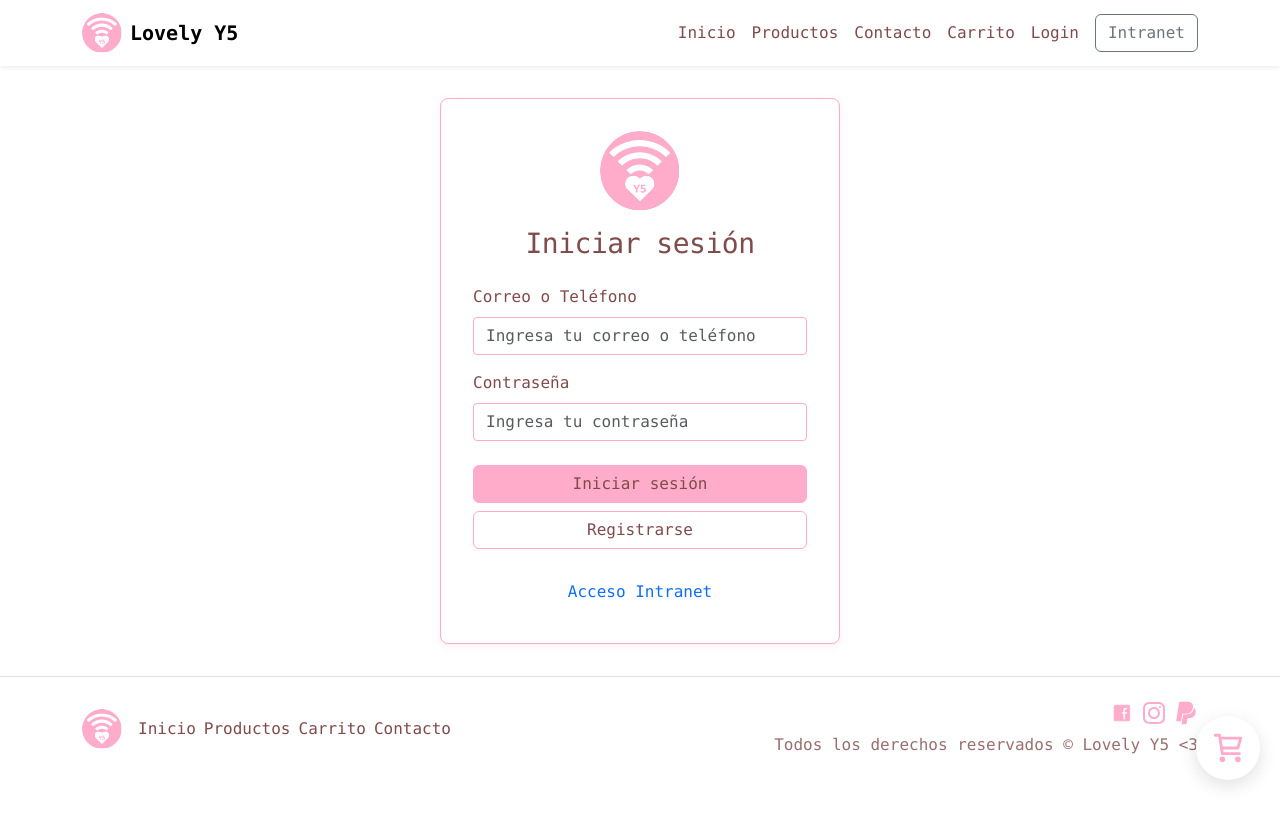
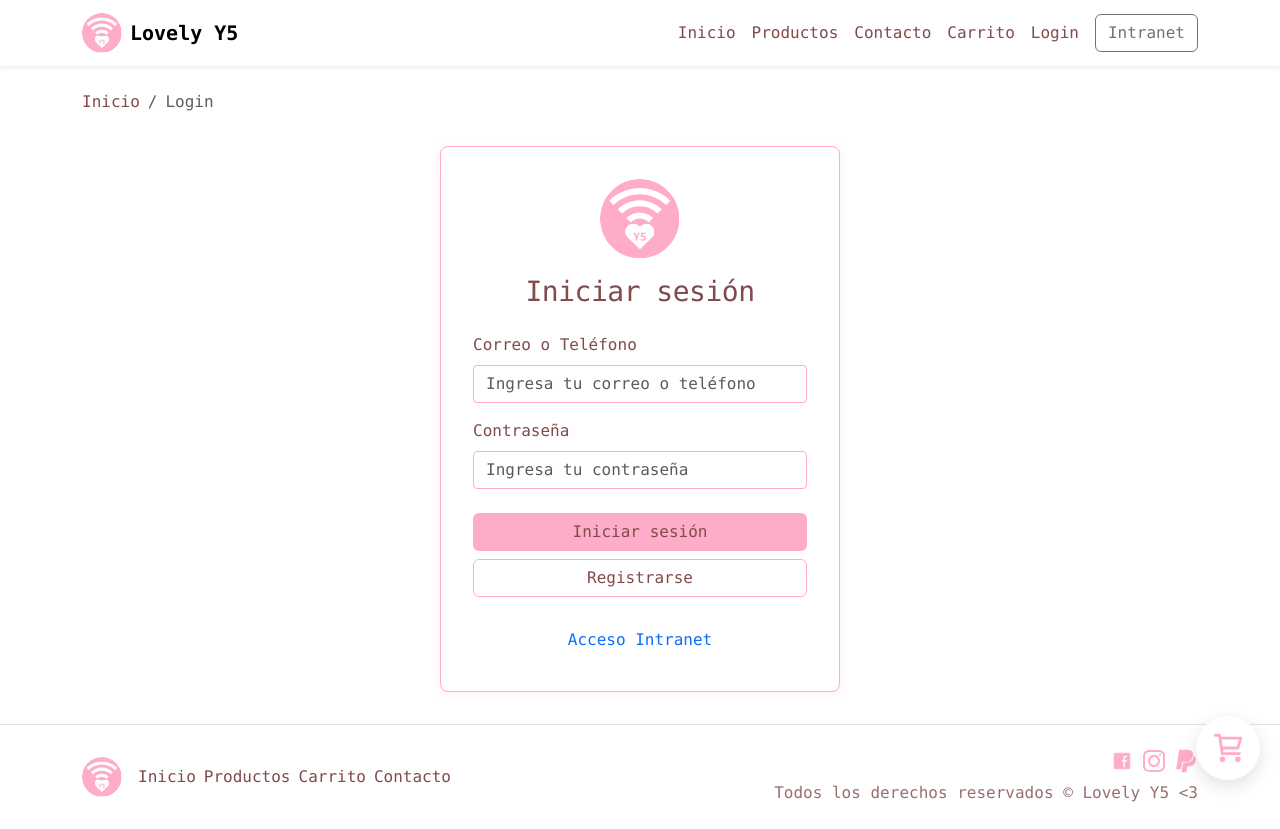
Before and after one commit to sibelsama111/lovely-y5-webnextjs, a Next.js app in the folder lovely-y5/: page /login in a window 1280 px wide. Before the commit the page ends 800 px from the top, so only its background shows below. Built offline with nearby package versions, Linux system fonts and the light colour scheme.

Commit message:
opcion de retroceso

```diff
--- a/lovely-y5/app/layout.tsx
+++ b/lovely-y5/app/layout.tsx
@@ -5,6 +5,7 @@ import { CartProvider } from '../context/CartContext'
 import Navbar from '../components/Navbar'
 import Footer from '../components/Footer'
 import FloatingCart from '../components/FloatingCart'
+import Breadcrumb from '../components/Breadcrumb'
 
 export const metadata = {
   title: process.env.NEXT_PUBLIC_SITE_NAME || 'Lovely Y5',
@@ -19,6 +20,7 @@ export default function RootLayout({ children }: { children: React.ReactNode })
           <CartProvider>
             <Navbar />
             <main className="container my-4" style={{ minHeight: '65vh' }}>
+              <Breadcrumb />
               {children}
             </main>
             <FloatingCart />
--- /dev/null
+++ b/lovely-y5/components/Breadcrumb.tsx
@@ -0,0 +1,102 @@
+'use client'
+
+import Link from 'next/link'
+import { usePathname } from 'next/navigation'
+import { useEffect, useState } from 'react'
+
+type BreadcrumbItem = {
+  label: string;
+  href: string;
+}
+
+export default function Breadcrumb() {
+  const pathname = usePathname()
+  const [items, setItems] = useState<BreadcrumbItem[]>([])
+
+  useEffect(() => {
+    const generateBreadcrumbs = async () => {
+      const paths = pathname?.split('/').filter(Boolean) || []
+      let currentPath = ''
+
+      // Siempre comenzamos con Inicio
+      const breadcrumbs: BreadcrumbItem[] = [
+        { label: 'Inicio', href: '/' }
+      ]
+
+      for (const path of paths) {
+        currentPath += `/${path}`
+
+        // Si es una página de producto, intentamos obtener el nombre real
+        if (currentPath.startsWith('/productos/') && path.length > 3) {
+          try {
+            const res = await fetch('/api/products')
+            const products = await res.json()
+            const product = products.find((p: any) => p.id === path || p.codigo === path)
+            if (product) {
+              breadcrumbs.push({ label: product.nombre, href: currentPath })
+              continue
+            }
+          } catch (e) {
+            console.error('Error fetching product:', e)
+          }
+        }
+
+        // Para otras páginas, convertimos el slug a un título presentable
+        let label = path.charAt(0).toUpperCase() + path.slice(1)
+        label = label.replace(/-/g, ' ')
+
+        // Casos especiales
+        switch (path) {
+          case 'productos':
+            label = 'Productos'
+            break
+          case 'carrito':
+            label = 'Carrito'
+            break
+          case 'contacto':
+            label = 'Contacto'
+            break
+          case 'perfil':
+            label = 'Mi Perfil'
+            break
+          case 'admin':
+            label = 'Intranet'
+            break
+        }
+
+        breadcrumbs.push({ label, href: currentPath })
+      }
+
+      setItems(breadcrumbs)
+    }
+
+    generateBreadcrumbs()
+  }, [pathname])
+
+  if (items.length <= 1) return null
+
+  return (
+    <nav aria-label="breadcrumb" className="mb-4">
+      <ol className="breadcrumb">
+        {items.map((item, index) => {
+          const isLast = index === items.length - 1
+          return (
+            <li
+              key={item.href}
+              className={`breadcrumb-item${isLast ? ' active' : ''}`}
+              {...(isLast && { 'aria-current': 'page' })}
+            >
+              {isLast ? (
+                item.label
+              ) : (
+                <Link href={item.href} className="text-decoration-none">
+                  {item.label}
+                </Link>
+              )}
+            </li>
+          )
+        })}
+      </ol>
+    </nav>
+  )
+}
```
